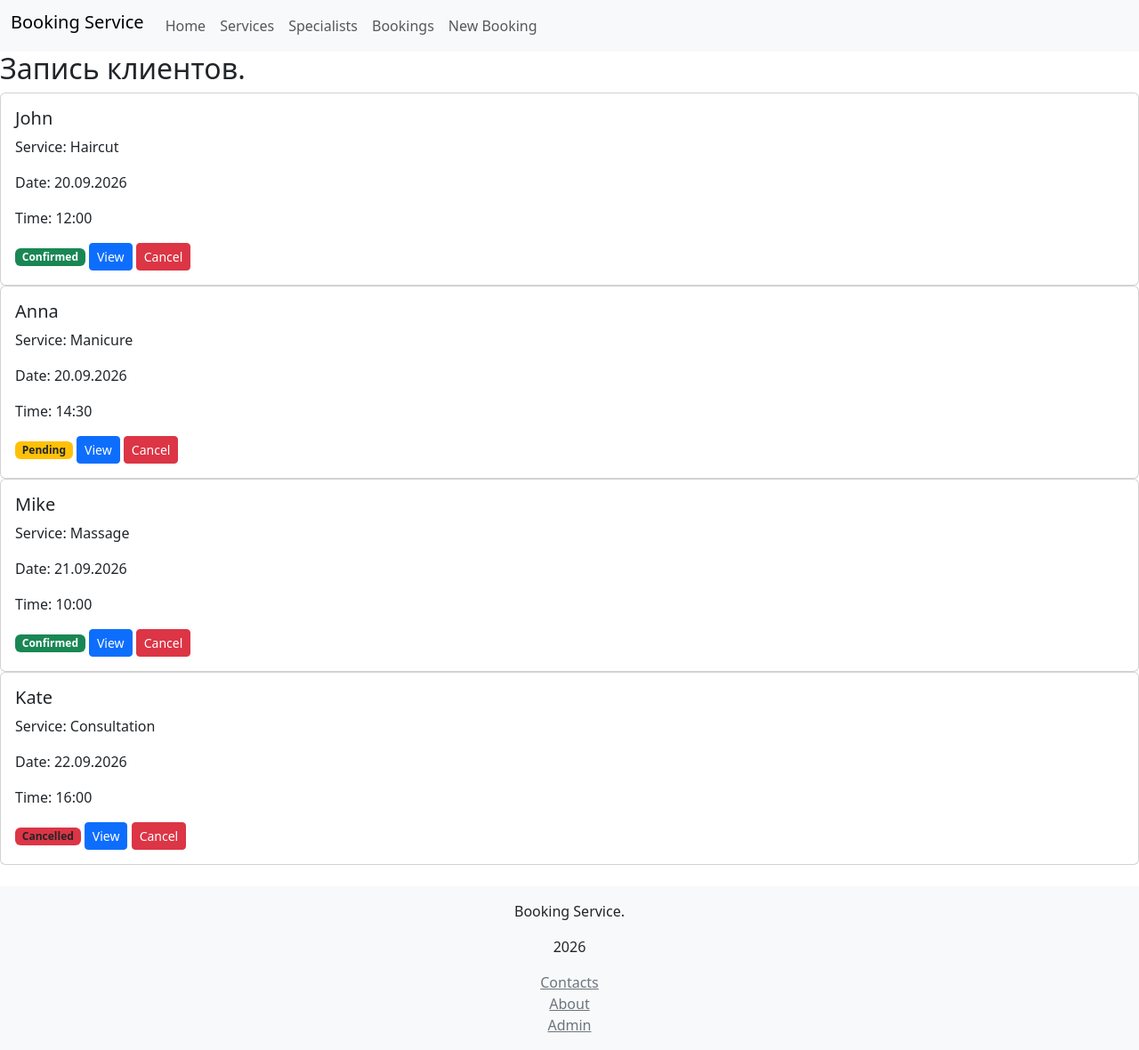
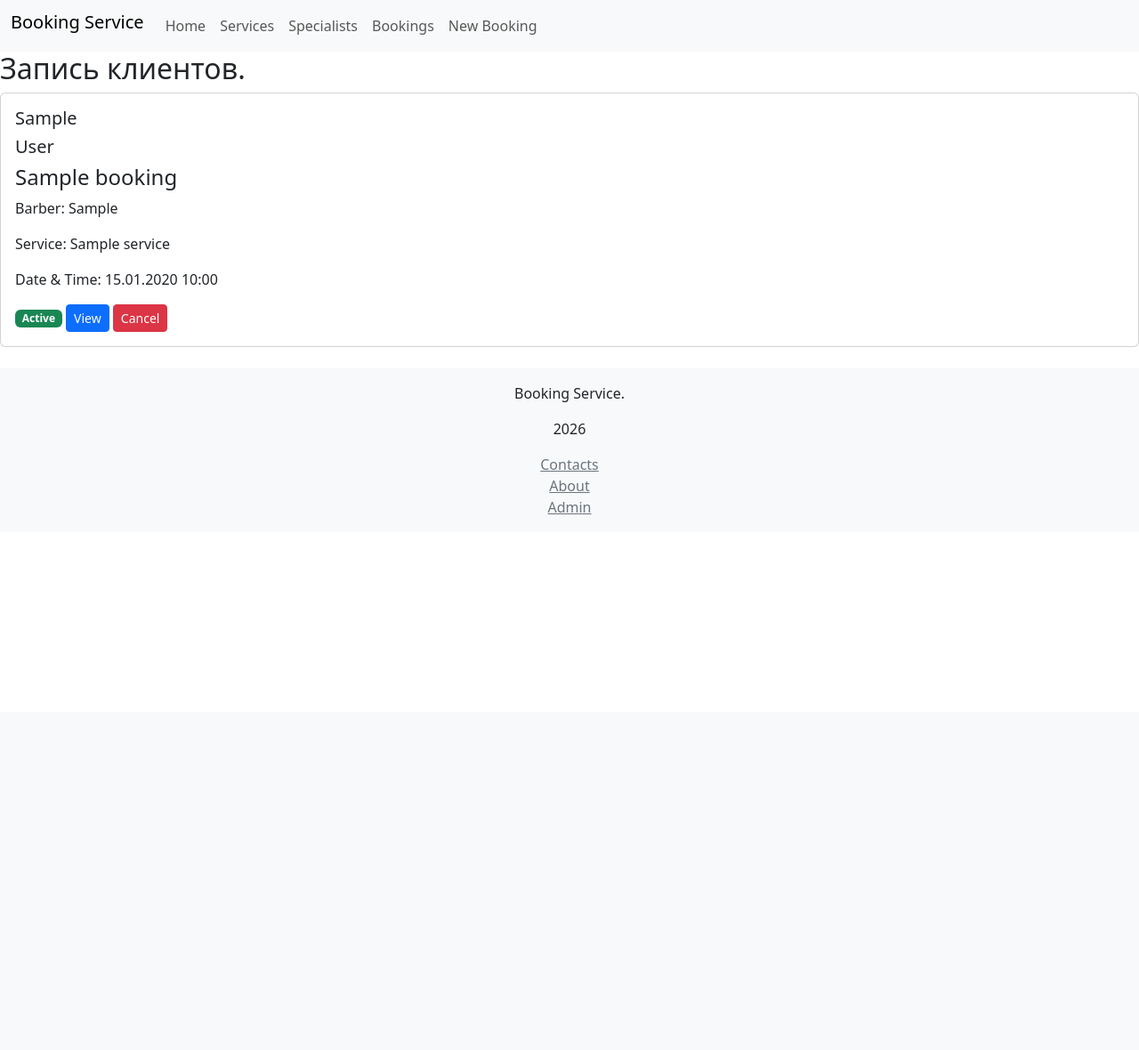
Before and after one commit to GaiuTarasFedor/booking_service, a Django app: page /bookings/ in a window 1280 px wide. Shown: the whole page at 89% size. After the commit the page ends 578 px from the top, so only its background shows below. Run offline with Django 5.2, Linux system fonts and the light colour scheme; tables that the repository leaves empty hold one stand-in row (values such as "Sample post").

Commit message:
feat: Примунил первые запросы через представления

```diff
--- a/src/account/models/barber.py
+++ b/src/account/models/barber.py
@@ -1,19 +1,13 @@
 from django.db import models
 
-from core.models import BaseModel
+from core.models import BaseModel, RatingMixin
 
 
-class Barber(BaseModel):
+class Barber(BaseModel, RatingMixin):
     """Класс (таблица) барберов."""
 
     experience_year = models.PositiveIntegerField(
         verbose_name="опыт работы",
-        null=True,
-        blank=True,
-    )
-
-    rating = models.PositiveIntegerField(
-        verbose_name="рейтинг",
         null=True,
         blank=True,
     )
--- a/src/account/models/client.py
+++ b/src/account/models/client.py
@@ -25,6 +25,9 @@ class Client(BaseModel):
         unique=True,
     )
 
+    def __str__(self):
+        return f"{self.user.username} - {self.user.first_name} {self.user.last_name}"
+
     class Meta:
         verbose_name = "клиент"
         verbose_name_plural = "клиенты"
--- a/src/account/models/user.py
+++ b/src/account/models/user.py
@@ -3,6 +3,7 @@ from django.db import models
 
 from account.management.commands.managers import UserManager
 from core.models import BaseModel
+
 
 class User(AbstractUser, BaseModel):
     """Клас (таблица) пользователей."""
--- a/src/booking_manager/models/booking.py
+++ b/src/booking_manager/models/booking.py
@@ -1,8 +1,7 @@
 from django.db import models
-from django.db.models.deletion import SET_DEFAULT
 
 from core.models import BaseModel
-from booking_manager.constants import CategoryChoices
+
 
 class Booking(BaseModel):
     """Класс (таблица) бронирования услуг."""
--- a/src/booking_manager/templates/booking_manager/bookings.html
+++ b/src/booking_manager/templates/booking_manager/bookings.html
@@ -8,16 +8,16 @@
     {% for booking in bookings %}
         <div class="card">
             <div class="card-body">
-                <h5 class="card-title">{{ booking.client }}</h5>
-                <p class="card-text">Service: {{ booking.service }}</p>
-                <p class="card-text">Date: {{ booking.date }}</p>
-                <p class="card-text">Time: {{ booking.time }}</p>
-                    {% if booking.status == "confirmed" %}
-                        <span class="badge text-bg-success">Confirmed</span>
-                    {% elif booking.status == "pending" %}
-                        <span class="badge text-bg-warning text-dark">Pending</span>
-                    {% elif booking.status == "cancelled" %}
-                        <span class="badge text-bg-danger text-dark">Cancelled</span>
+                <h5 class="card-title">{{ booking.client.user.first_name }}</h5>
+                <h5 class="card-title">{{ booking.client.user.last_name }}</h5>
+                <h4 class="card-title"> {{ booking.name }} </h4>
+                <p class="card-text">Barber: {{ booking.barber.user.first_name }}</p>
+                <p class="card-text">Service: {{ booking.booking_service.name }}</p>
+                <p class="card-text">Date & Time: {{ booking.visit_time|date:"d.m.Y H:i"|default:"—" }}</p>
+                    {% if booking.is_active %}
+                        <span class="badge text-bg-success">Active</span>
+                    {% else %}
+                        <span class="badge text-bg-warning text-dark">Inactive</span>
                     {% endif %}
                 <a href="#" class="btn btn-primary btn-sm">View</a>
                 <a href="#" class="btn btn-danger btn-sm">Cancel</a>
--- a/src/booking_manager/views.py
+++ b/src/booking_manager/views.py
@@ -3,10 +3,12 @@
 
 Каждое представление принимает HttpRequest и возвращает HttpResponse.
 """
-
+from django.db.models.query import Prefetch
 from django.shortcuts import render
 
-from .data import SERVICES, SPECIALISTS, BOOKINGS, TIME_SLOTS
+from account.models import Barber
+from .data import SERVICES
+from booking_manager.models import Booking, Comment
 
 
 def home(request):
@@ -20,15 +22,20 @@ def service_list(request):
 
 
 def specialist_list(request):
-    """Список специалистов."""
+    """Список специалистов, их рейтинг и комментаррии."""
+    barbers = Barber.objects.select_related("user").prefetch_related(
+        Prefetch(
+        "comments", queryset=Comment.objects.select_related("client__user"))
+    )
     return render(
-        request, "booking_manager/specialists.html", {"specialists": SPECIALISTS}
+        request, "booking_manager/specialists.html", {"barbers": barbers}
     )
 
 
 def booking_list(request):
-    """Запись клиентов."""
-    return render(request, "booking_manager/bookings.html", {"bookings": BOOKINGS})
+    """Список бронирований, осуществленных клиентами."""
+    bookings = Booking.objects.select_related("client__user", "barber__user", "booking_service")
+    return render(request, "booking_manager/bookings.html", {"bookings": bookings})
 
 
 def booking_new(request):
--- a/src/core/models.py
+++ b/src/core/models.py
@@ -15,3 +15,14 @@ class BaseModel(models.Model):
 
     class Meta:
         abstract = True
+
+class RatingMixin(models.Model):
+
+    rating = models.PositiveSmallIntegerField(
+        verbose_name="рейтинг",
+        null=True,
+        blank=True,
+    )
+
+    class Meta:
+        abstract = True
--- a/src/core/settings.py
+++ b/src/core/settings.py
@@ -45,11 +45,13 @@ INSTALLED_APPS = [
     "django.contrib.sessions",
     "django.contrib.messages",
     "django.contrib.staticfiles",
+    # добавлен debug_toolbar (hw5)
     "debug_toolbar",
     # PostgreSQL-специфичные фичи: полнотекстовый поиск, ArrayField.
     "django.contrib.postgres",
     # custom_app
     "booking_manager",
+    # добавлено сторонее расширение django extensions
     "django_extensions",
     "account",
 ]
@@ -60,6 +62,7 @@ MIDDLEWARE = [
     "django.middleware.common.CommonMiddleware",
     "django.middleware.csrf.CsrfViewMiddleware",
     "django.contrib.auth.middleware.AuthenticationMiddleware",
+    # добвален добавлен debug_toolbar (hw5)
     "debug_toolbar.middleware.DebugToolbarMiddleware",
     "django.contrib.messages.middleware.MessageMiddleware",
     "django.middleware.clickjacking.XFrameOptionsMiddleware",
```
Also changed, not shown: src/booking_manager/models/comment.py (+2 -8 lines), src/booking_manager/templates/booking_manager/specialists.html (+11 -4 lines), src/account/migrations/0004_alter_barber_rating.py (added).
